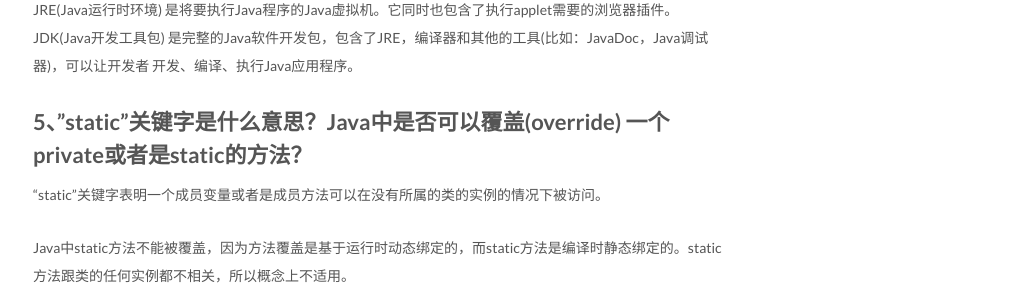
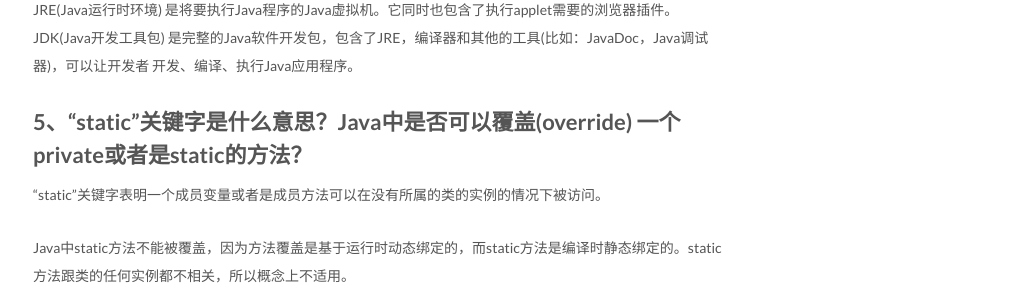
Before and after one commit to nnngu/LearningNotes, a Jekyll site: the page built from Interview/01 Java面试题库及答案解析.md, in a window 1280 px wide. Shown: the part 1453-1753 px from the top of the page, without its empty margins (257-1280 px from the left). Built offline with Jekyll 4.4.1, drawn with Linux system fonts in a browser that asks for light colours; our own code applies the rules of GitHub Pages for plain Markdown files.

```diff
--- a/Interview/01 Java面试题库及答案解析.md
+++ b/Interview/01 Java面试题库及答案解析.md
@@ -43,7 +43,7 @@ Java被设计成允许应用程序可以运行在任意的平台，而不需要
 
 JRE(Java运行时环境) 是将要执行Java程序的Java虚拟机。它同时也包含了执行applet需要的浏览器插件。JDK(Java开发工具包) 是完整的Java软件开发包，包含了JRE，编译器和其他的工具(比如：JavaDoc，Java调试器)，可以让开发者 开发、编译、执行Java应用程序。
 
-## 5、”static”关键字是什么意思？Java中是否可以覆盖(override) 一个private或者是static的方法？
+## 5、“static”关键字是什么意思？Java中是否可以覆盖(override) 一个private或者是static的方法？
 
 “static”关键字表明一个成员变量或者是成员方法可以在没有所属的类的实例的情况下被访问。
 
```
